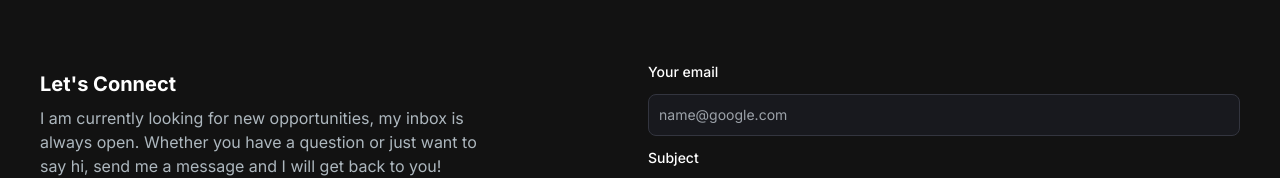
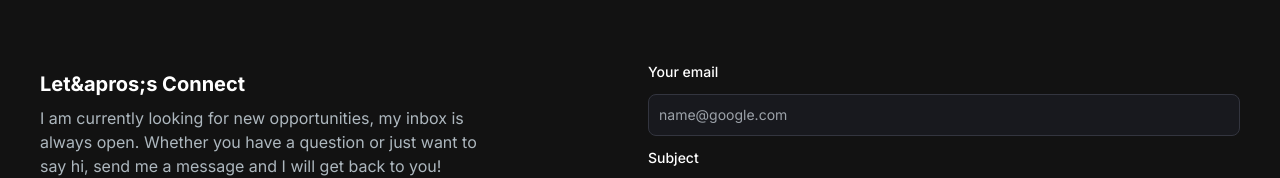
Before and after one commit to ShirinSadeghii/Portfolio, a Next.js app: page / in a window 1280 px wide. Shown: the part 1818-1996 px from the top of the page. Built offline with nearby package versions, Linux system fonts and the light colour scheme.

Commit message:
found another apostrophe.. had to fix

```diff
--- a/app/components/EmailSection.jsx
+++ b/app/components/EmailSection.jsx
@@ -65,7 +65,7 @@
     <section className='grid md:grid-cols-2 my-12 md:my-12 py-24 gap-4 relative'>
         <div className='bg-[radial-gradient(ellipse_at_center,_var(--tw-gradient-stops))] from-purple-900 to-transparent rounded-full h-80 w-80 z-0 blur-lg absolute top-[85%] -left-3 transform -translate-x-1/2 -translate-y-1/2'></div>
         <div className='z-10'>
-            <h5 className='text-xl font-bold text-white my-2'>Let's Connect</h5>
+            <h5 className='text-xl font-bold text-white my-2'>Let&apros;s Connect</h5>
             <p className='text-[#ADB7BE] mb-4 max-w-md'>
                 I am currently looking for new opportunities, my inbox is always open.
                 Whether you have a question or just want to say hi, send me a message and
```
